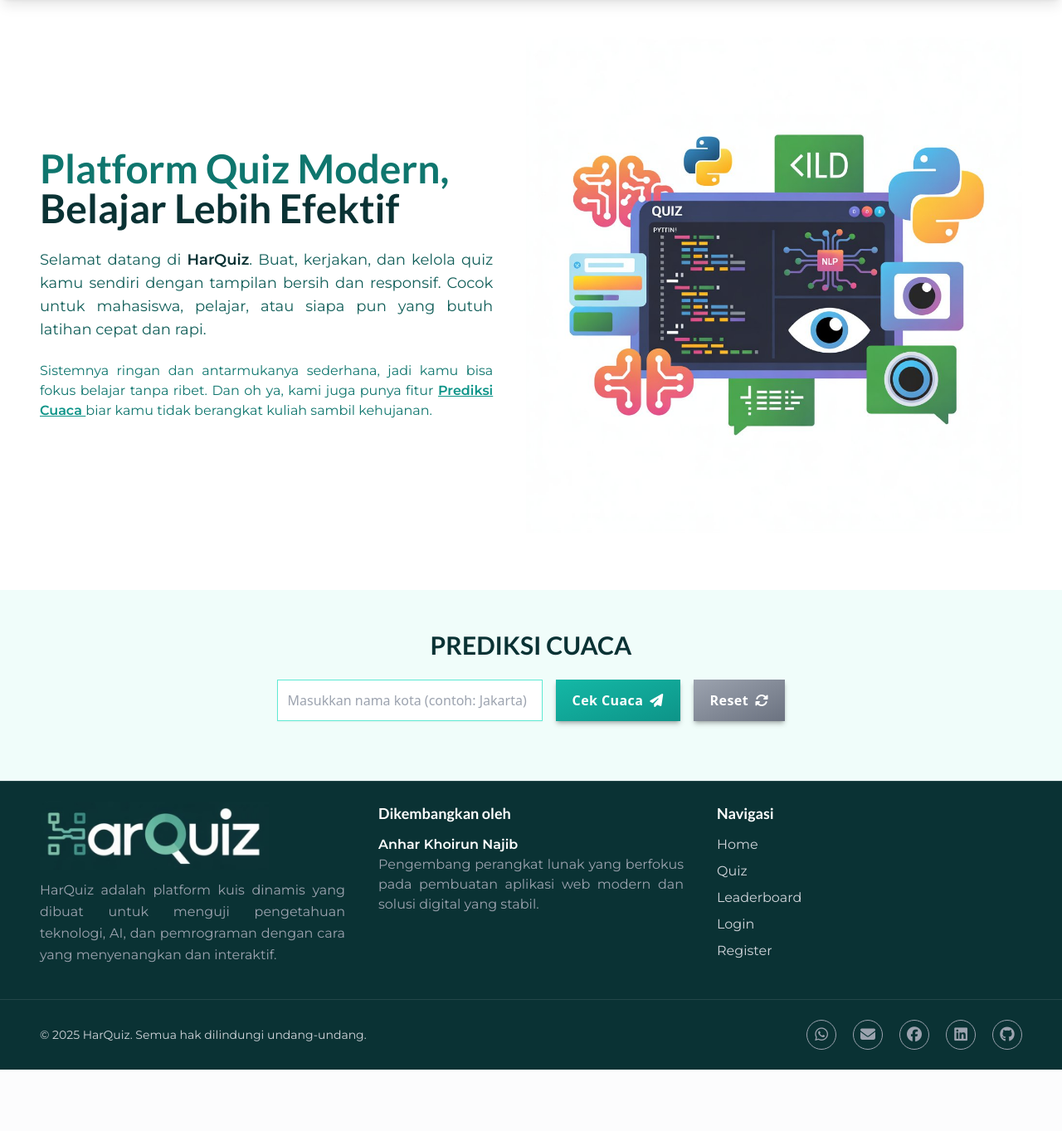
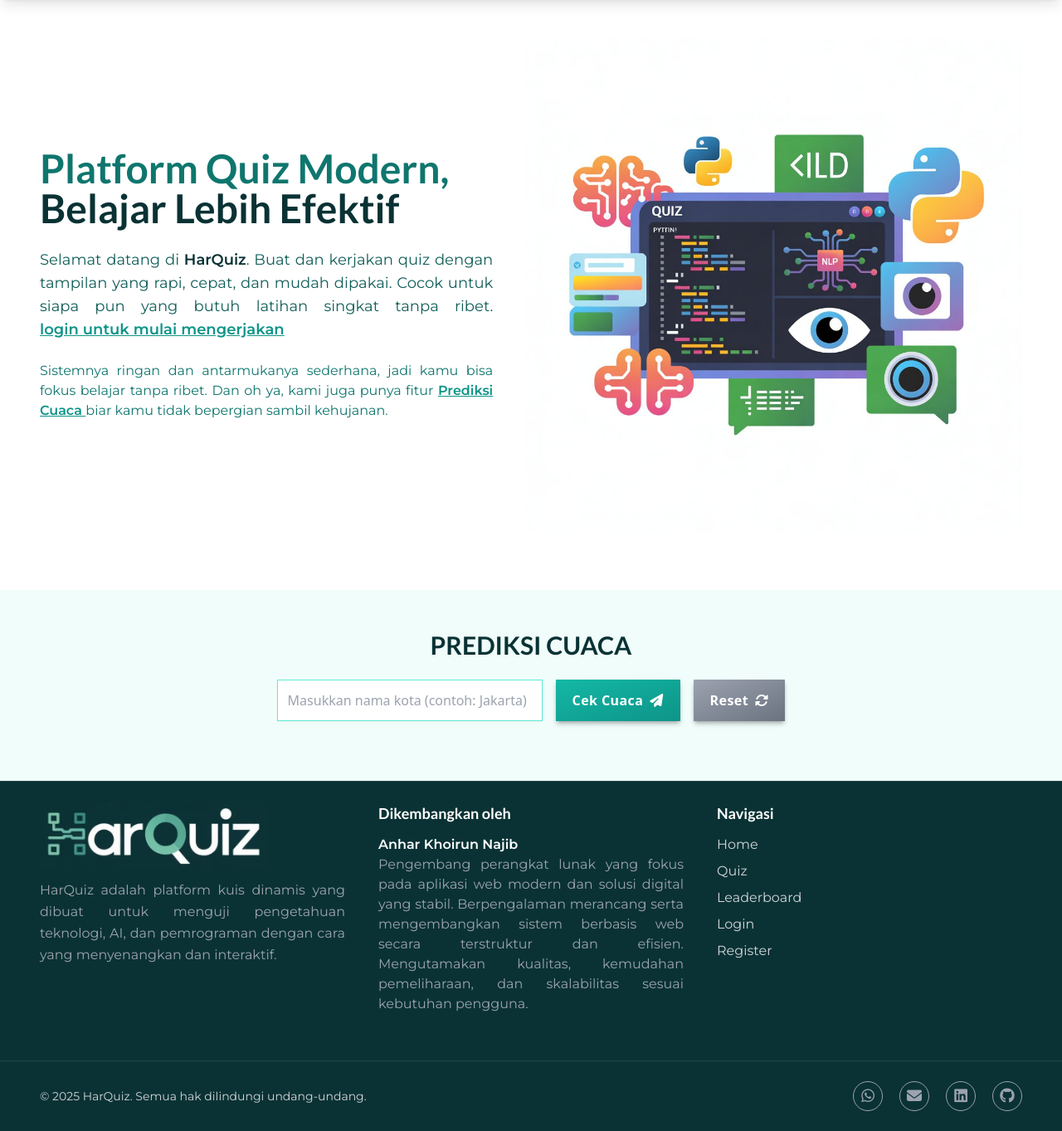
Before and after one commit to Anhar12/HarQuiz, a Flask app: page / in a window 1280 px wide. Shown: the part 65-1428 px from the top of the page at 83% size. Before the commit the page ends 1354 px from the top, so only its background shows below. Run offline with Flask 3, Linux system fonts and the light colour scheme; parts of the project's set-up code (start-up, migrations or seed data) failed here and were passed over; some libraries are stand-ins or nearby versions.

Commit message:
sedikit update

```diff
--- a/templates/base.html
+++ b/templates/base.html
@@ -4,7 +4,7 @@
     <meta charset="UTF-8">
     <meta name="viewport" content="width=device-width, initial-scale=1.0">
     <title>HarQuiz</title>
-    <link rel="icon" type="image/jpeg" href="/static/img/main-logo.jpeg">
+    <link rel="icon" type="image/jpeg" href="/static/img/main-logo.png">
     <link href="https://fonts.googleapis.com/css2?family=Lato:wght@400;600;700&family=Montserrat:wght@300;400;500;600&display=swap" rel="stylesheet">
     <link rel="stylesheet" href="/static/css/index.css">
     <script src="https://cdn.tailwindcss.com"></script>
--- a/templates/components/footer.html
+++ b/templates/components/footer.html
@@ -5,7 +5,7 @@
         <!-- Brand / Logo -->
         <div>
             <div class="flex items-center gap-3 mb-3">
-                <img src="/static/img/sec-logo.jpeg" alt="HarQuiz Logo" class="w-3/4">
+                <img src="/static/img/sec-logo.png" alt="HarQuiz Logo" class="w-3/4">
             </div>
             <p class="text-gray-400 leading-relaxed text-justify">
                 HarQuiz adalah platform kuis dinamis yang dibuat untuk menguji pengetahuan teknologi,
@@ -18,8 +18,9 @@
             <h3 class="text-lg font-semibold text-white mb-3 head-font">Dikembangkan oleh</h3>
             <p class="text-gray-400 mb-4 text-justify">
                 <span class="text-white font-semibold">Anhar Khoirun Najib</span><br>
-                Pengembang perangkat lunak yang berfokus pada pembuatan aplikasi web
-                modern dan solusi digital yang stabil.
+                Pengembang perangkat lunak yang fokus pada aplikasi web modern dan solusi digital yang stabil.
+                Berpengalaman merancang serta mengembangkan sistem berbasis web secara terstruktur dan efisien.
+                Mengutamakan kualitas, kemudahan pemeliharaan, dan skalabilitas sesuai kebutuhan pengguna.
             </p>
         </div>
 
@@ -58,27 +59,22 @@
         <!-- Social Media Icons -->
         <div class="flex items-center gap-5 text-gray-400">
 
-            <a href="https://wa.me/628xxxxxxx" target="_blank" class="hover:text-[#0a3234] hover:bg-teal-300 hover:border-teal-300 border rounded-full flex items-center justify-center h-9 w-9 border-gray-400 transition-colors duration-200 ease-out">
+            <a href="https://wa.me/6285845723207" target="_blank" class="hover:text-[#0a3234] hover:bg-teal-300 hover:border-teal-300 border rounded-full flex items-center justify-center h-9 w-9 border-gray-400 transition-colors duration-200 ease-out">
                 <i class="fa-brands fa-whatsapp text-lg"></i>
             </a>
 
             <!-- Email -->
-            <a href="mailto:anhar@example.com" class="hover:text-[#0a3234] hover:bg-teal-300 hover:border-teal-300 border rounded-full flex items-center justify-center h-9 w-9 border-gray-400 transition-colors duration-200 ease-out">
+            <a href="mailto:anharkhoirun@gmail.com" class="hover:text-[#0a3234] hover:bg-teal-300 hover:border-teal-300 border rounded-full flex items-center justify-center h-9 w-9 border-gray-400 transition-colors duration-200 ease-out">
                 <i class="fa-solid fa-envelope text-lg"></i>
             </a>
 
-            <!-- Facebook -->
-            <a href="https://facebook.com/username" target="_blank" class="hover:text-[#0a3234] hover:bg-teal-300 hover:border-teal-300 border rounded-full flex items-center justify-center h-9 w-9 border-gray-400 transition-colors duration-200 ease-out">
-                <i class="fa-brands fa-facebook text-lg"></i>
-            </a>
-
             <!-- LinkedIn -->
-            <a href="https://linkedin.com/in/username" target="_blank" class="hover:text-[#0a3234] hover:bg-teal-300 hover:border-teal-300 border rounded-full flex items-center justify-center h-9 w-9 border-gray-400 transition-colors duration-200 ease-out">
+            <a href="https://linkedin.com/in/anhar-khoirun-najib-96956621a" target="_blank" class="hover:text-[#0a3234] hover:bg-teal-300 hover:border-teal-300 border rounded-full flex items-center justify-center h-9 w-9 border-gray-400 transition-colors duration-200 ease-out">
                 <i class="fa-brands fa-linkedin text-lg"></i>
             </a>
 
             <!-- GitHub -->
-            <a href="https://github.com/username" target="_blank" class="hover:text-[#0a3234] hover:bg-teal-300 hover:border-teal-300 border rounded-full flex items-center justify-center h-9 w-9 border-gray-400 transition-colors duration-200 ease-out">
+            <a href="https://github.com/Anhar12" target="_blank" class="hover:text-[#0a3234] hover:bg-teal-300 hover:border-teal-300 border rounded-full flex items-center justify-center h-9 w-9 border-gray-400 transition-colors duration-200 ease-out">
                 <i class="fa-brands fa-github text-lg"></i>
             </a>
 
--- a/templates/components/header.html
+++ b/templates/components/header.html
@@ -3,7 +3,7 @@
 
         <!-- Logo -->
         <a href="/" class="flex items-center gap-3">
-            <img src="/static/img/sec-logo.jpeg" alt="HarQuiz Logo" class="h-10">
+            <img src="/static/img/sec-logo.png" alt="HarQuiz Logo" class="h-10">
         </a>
 
         <!-- Hamburger (mobile) -->
@@ -75,7 +75,7 @@
 
         <div class="flex justify-between items-center pb-6">
             <a href="/" class="">
-                <img src="/static/img/sec-logo.jpeg" alt="HarQuiz Logo" class="h-8">
+                <img src="/static/img/sec-logo.png" alt="HarQuiz Logo" class="h-8">
             </a>
 
             <button id="closeSidebar" class="text-white text-2xl">
--- a/templates/index.html
+++ b/templates/index.html
@@ -14,8 +14,11 @@
 
             <p class="text-lg body-font text-justify text-teal-800 max-w-xl">
                 Selamat datang di <span class="font-semibold text-[#0a3234]">HarQuiz</span>.
-                Buat, kerjakan, dan kelola quiz kamu sendiri dengan tampilan bersih dan responsif.
-                Cocok untuk mahasiswa, pelajar, atau siapa pun yang butuh latihan cepat dan rapi.
+                Buat dan kerjakan quiz dengan tampilan yang rapi, cepat, dan mudah dipakai.
+                Cocok untuk siapa pun yang butuh latihan singkat tanpa ribet.
+                <button onclick="openLoginModal()" class="text-teal-600 font-semibold underline hover:text-teal-700">
+                    login untuk mulai mengerjakan
+                </button>
             </p>
 
             <p class="text-md body-font text-teal-700 text-justify max-w-xl">
@@ -24,7 +27,7 @@
                 <a href="#weather-section" class="text-teal-600 font-semibold underline hover:text-teal-700">
                     Prediksi Cuaca
                 </a>
-                biar kamu tidak berangkat kuliah sambil kehujanan.
+                biar kamu tidak bepergian sambil kehujanan.
             </p>
         </div>
 
```
Also changed, not shown: static/img/main-logo.jpeg (deleted), static/img/main-logo.png (added), static/img/sec-logo.jpeg (deleted), static/img/sec-logo.png (added).
